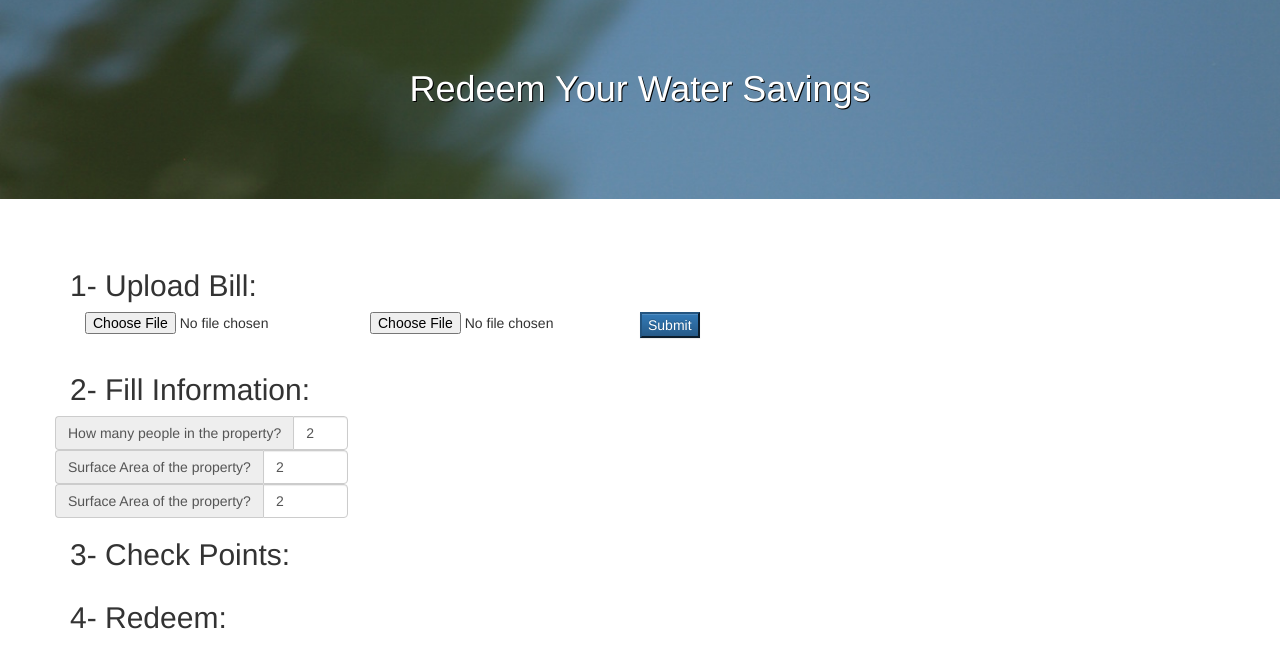
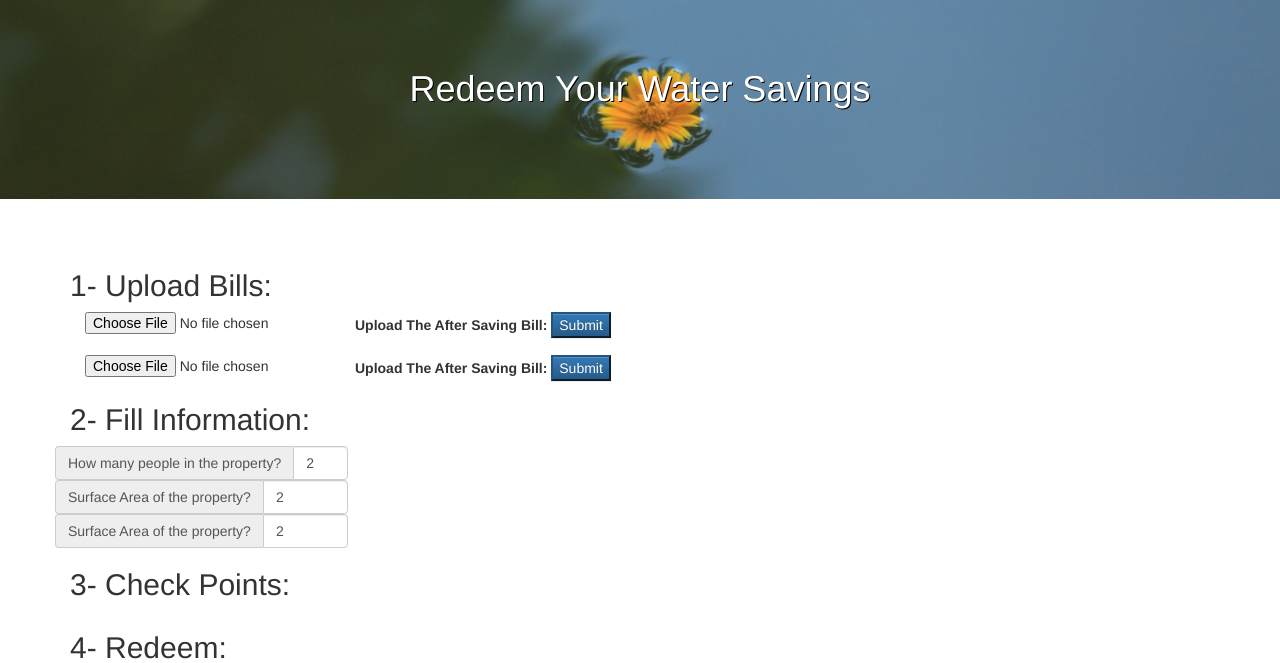
Before and after one commit to aladdine/redeem-the-savings, a PHP site: page /water-form.php in a window 1280 px wide. Shown: the part 51-714 px from the top of the page. Run offline with PHP 8.4, Linux system fonts and the light colour scheme; some libraries are stand-ins or nearby versions.

Commit message:
added bill verifaction

```diff
--- a/water-form.php
+++ b/water-form.php
@@ -10,21 +10,31 @@
 	<div class="row">
 		<div class="col-md-12">
 
-		<h2>1- Upload Bill:</h2>
+		<h2>1- Upload Bills:</h2>
 
 
 		<form id="air_tickets_form">
 
 		  <div class="form-group">
 		    <p><input type="hidden" name="apikey" value="e1c97619-b755-4fb0-8fec-e06d8594962e"></p>
-
+		    <label for="air_tickets">Upload The After Saving Bill:</label>
 		    <input class="col-md-3" type="file" id="air_tickets" name="file">
-		    <input class="col-md-3" type="file" id="air_tickets_1" name="file">
 		    <span><input  class="btn-primary" type="submit"></span>
 		  </div>
-	</form>
+	   </form>
+
+	     <form id="air_tickets_form_2">
+
+		  <div class="form-group-2">
+		    <p><input type="hidden" name="apikey" value="e1c97619-b755-4fb0-8fec-e06d8594962e"></p>
+		    <label for="air_tickets_2">Upload The After Saving Bill:</label>
+		    <input class="col-md-3" type="file" id="air_tickets_2" name="file">
+		    <span><input  class="btn-primary" type="submit"></span>
+		  </div>
+	   </form>
 
           <div id="this-month-consumption"></div>
+          <div id="this-month-consumption-2"></div>
 
 
 
@@ -75,7 +85,48 @@
 
 		//grab all form data
 		var formData = new FormData($(this)[0]);
-        var formData2 = new FormData($(this)[1]);
+
+  $.ajax({
+    url: 'https://api.idolondemand.com/1/api/sync/extracttext/v1',
+    type: 'POST',
+    data: formData,
+    async: false,
+    cache: false,
+    contentType: false,
+    processData: false,
+    success: function (data) {
+
+        console.log(data.document[0].content);
+
+
+        bill_content = data.document[0].content;
+
+        check_bill = bill_content.search("CALIFORNIA AMERICAN WATER");
+        if (check_bill < 0) {
+
+         $("#this-month-consumption").html("<div class='alert alert-danger' role='alert'>Please upload a valid California American Water bill.</div>");
+
+        } else {
+
+        this_month_consumption = bill_content.match(/ gallons\) Total Water Use Comparison/g);
+        consumption = bill_content.indexOf(this_month_consumption[0]);
+        consumption = bill_content.substring(consumption - 5, consumption);
+        consumption = Number(consumption.replace(",",""));
+        console.log("cb: " + check_bill);
+        $("#this-month-consumption").html("<h4>Monthly consumption before saving: " + consumption + " gallons</h4>");
+        }
+    }
+  });
+
+});
+
+ $("form#air_tickets_form_2").submit(function(event){
+
+	   //disable the default form submission
+		event.preventDefault();
+
+		//grab all form data
+		var formData = new FormData($(this)[0]);
 
   $.ajax({
     url: 'https://api.idolondemand.com/1/api/sync/extracttext/v1',
@@ -89,28 +140,25 @@
 
         console.log(data.document[0].content);
         bill_content = data.document[0].content;
+
+        check_bill = bill_content.search("CALIFORNIA AMERICAN WATER");
+        if (check_bill < 0) {
+
+         $("#this-month-consumption-2").html("<div class='alert alert-danger' role='alert'>Please upload a valid California American Water bill.</div>");
+
+        } else {
+
         this_month_consumption = bill_content.match(/ gallons\) Total Water Use Comparison/g);
         consumption = bill_content.indexOf(this_month_consumption[0]);
         consumption = bill_content.substring(consumption - 5, consumption);
         consumption = Number(consumption.replace(",",""));
         console.log(consumption);
-        $("#this-month-consumption").html("<h4>This month consumption: " + consumption + " gallons</h4>");
+
+        $("#this-month-consumption-2").html("<h4>Monthly consumption after saving: " + consumption + " gallons</h4>");
+    	}
+
     }
   });
 
-      $.ajax({
-    url: 'https://api.idolondemand.com/1/api/sync/extracttext/v1',
-    type: 'POST',
-    data: formData2,
-    async: false,
-    cache: false,
-    contentType: false,
-    processData: false,
-    success: function (data) {
-
-        console.log(data.document[1].content);
-
-    }
-  });
 });
 </script>
--- a/water-rewards.php
+++ b/water-rewards.php
@@ -25,7 +25,7 @@
 	  <div class="panel-body">
 	    If this month's water consumption is 30% less than last month's, $100 of your next water bill will be offset.
 	  </div>
-	  <div class="panel-footer">Eligibility: California American Water customers </div>
+	  <div class="panel-footer"><b>Eligibility:</b> California American Water customers </div>
 	  <div class="panel-footer"><b>Sponsored by:</b> California American Water. </div>
 	</div>
 
@@ -36,7 +36,7 @@
 	  <div class="panel-body">
 	    If this month's water consumption is 2,000 gallons less than the same month of last year, you can win a MacBook Air.
 	  </div>
-	  <div class="panel-footer">Eligibility: California American Water customers </div>
+	  <div class="panel-footer"><b>Eligibility:</b> California American Water customers </div>
 	  <div class="panel-footer"><b>Sponsored by:</b> California American Water. </div>
 	</div>
 
```
